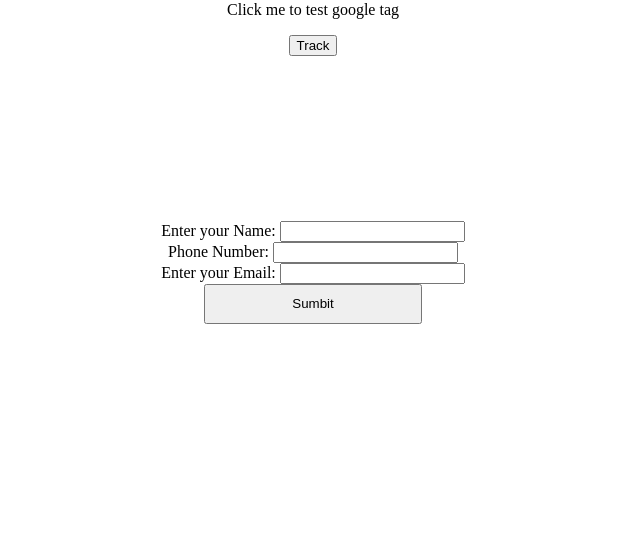
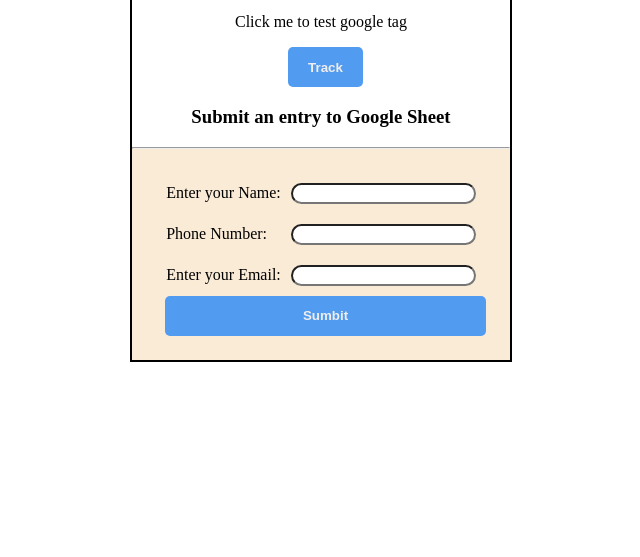
Before and after one commit to jmonroe33/button-tag, a plain HTML site: page index.html in a window 1280 px wide. Shown: the part 259-816 px from the top of the page, without its empty margins (327-967 px from the left). Drawn offline with Linux system fonts and the light colour scheme.

Commit message:
added styles to the site

```diff
--- a/index.css
+++ b/index.css
@@ -1,23 +1,75 @@
+body {
+    min-height: 100vh;
+    overflow: hidden;
+    display: flex;
+    width: 100vw;
+    align-items: center;
+    justify-content: center;
+}
+.main-container {
+    border: 2px solid black;
+
+    display: flex;
+    flex-direction: column;
+    justify-content: center;
+}
 .button-container {
     display: flex;
     flex-direction: column;
     justify-content: center;
     align-items: center;
-    height:400px;
+    height:30%;
 }
-
+button {
+    margin-left: 9px;
+}
+.padding {
+    padding: 6px 20px;
+}
+hr {
+    padding: 0;
+    margin: 0;
+}
 h1 {
     text-align: center;
+    background-color: antiquewhite;
+    margin: 0;
+    padding: 10px;
 }
-
+h3 {
+    text-align: center;
+}
+.form-container {
+    display: flex;
+    justify-content: center;
+    align-items: center;
+    background-color: antiquewhite;
+}
 form {
     display: flex;
-    flex-direction: column;
-    justify-content: center;
+    flex-direction:column;
+    padding: 24px;
+}
+label {
+    display: flex;
+    justify-content: space-between;
     align-items: center;
+    padding: 10px;
 }
+input {
+    border-radius: 50px;
+    margin-left: 10px;
 
+}
 .submit-btn {
-  width: 17.3%;
   height: 40px;
+  border: none;
+  background-color: rgb(81, 155, 240);
+  border-radius:5px;
+  font-weight: 700;
+  color: rgb(240, 237, 237);
 }
+.submit-btn:hover {
+    background-color: rgb(138, 188, 246);
+    cursor: pointer;
+}
--- a/index.html
+++ b/index.html
@@ -25,14 +25,17 @@
     <noscript><iframe src="https://www.googletagmanager.com/ns.html?id=GTM-P8MMZ9V" height="0" width="0"
             style="display:none;visibility:hidden"></iframe></noscript>
     <!-- End Google Tag Manager (noscript) -->
-    <header>
+    <div class="main-container">
         <h1>Google Tag Demo</h1>
-    </header>
+        <hr>
 
         <div class="button-container">
             <p>Click me to test google tag</p>
-        <button class="button">Track</button>
+            <button class="submit-btn padding">Track</button>
         </div>
+        <h3>Submit an entry to Google Sheet</h3>
+        <hr>
+        <div class="form-container">
             <form action="https://hooks.zapier.com/hooks/catch/15360769/36lgy0z/" method="post">
                 <label for="name"> Enter your Name:
                     <input type="text" name="name" id="name" required>
@@ -43,10 +46,14 @@
                 </label>
                 <label for="email">
                     Enter your Email:
-            <input type="email" name="email" id="email" >
+                    <input type="email" name="email" id="email">
                 </label>
                 <button class="submit-btn" type="submit">Sumbit</button>
             </form>
+        </div>
+    </div>
+
+
 </body>
 <script src="buttonLogic.js"></script>
 
```
Lines whose indentation alone changed are shown as unchanged.
